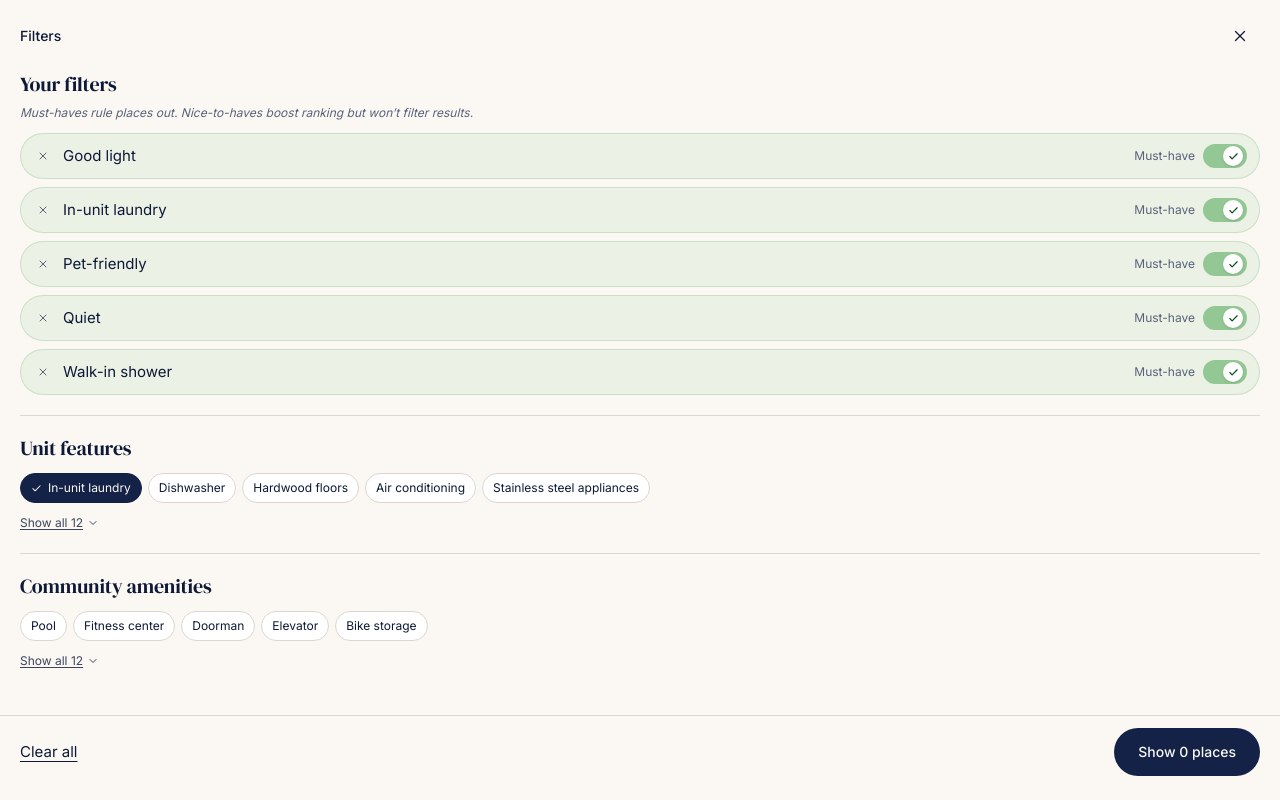
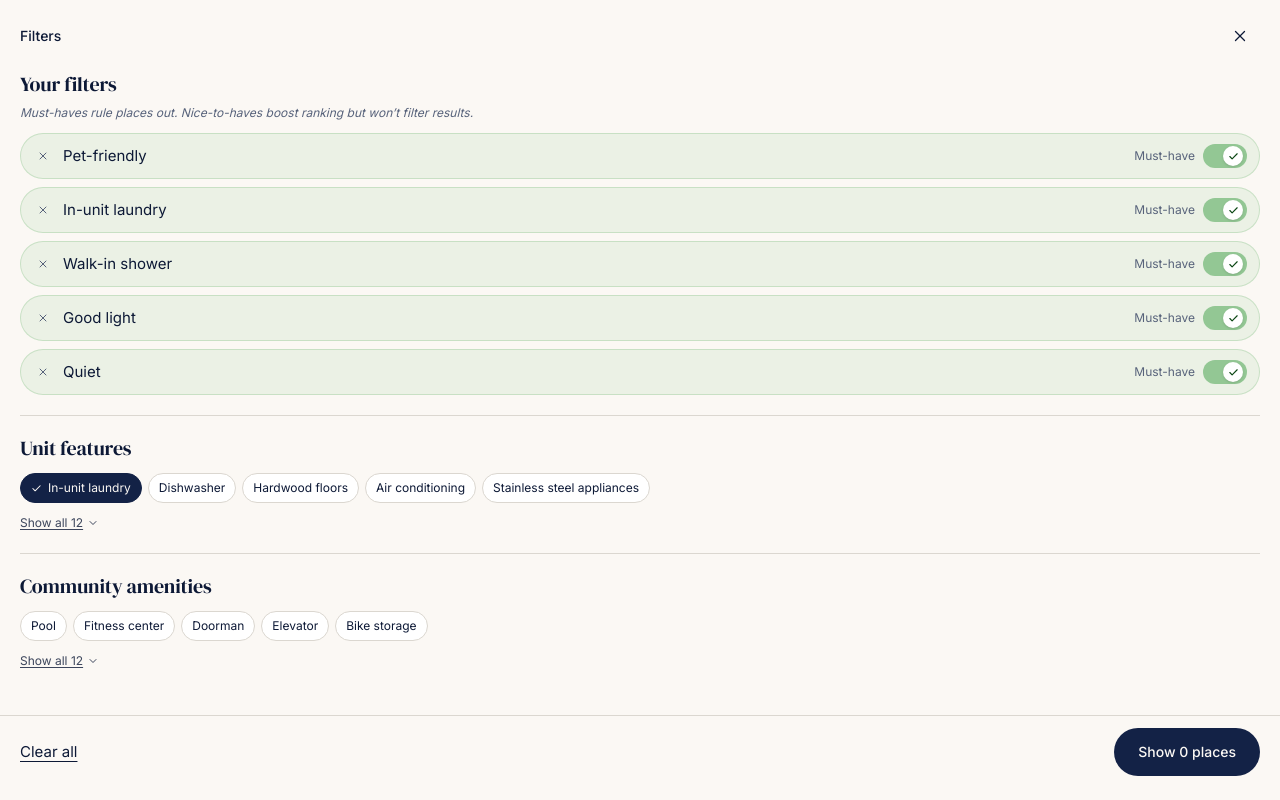
Before and after one commit to weiyan-design/aigentless, a Next.js app: page /results in a window 1280 px wide. Both pictures are taken after a click on the button 813 px from the left and 76 px from the top of the page. Built offline with nearby package versions, Linux system fonts and the light colour scheme.

Commit message:
Filter: preserve insertion order; toggling no longer reshuffles rows

```diff
--- a/src/components/filter-sheet.tsx
+++ b/src/components/filter-sheet.tsx
@@ -1,6 +1,6 @@
 "use client";
 
-import { useEffect, useMemo, useState } from "react";
+import { useEffect, useState } from "react";
 import { createPortal } from "react-dom";
 import { X, ChevronDown, Check } from "lucide-react";
 import { Button } from "@/components/ui/button";
@@ -23,31 +23,35 @@ type Selection = {
 
 const PREVIEW_COUNT = 5;
 
+// Selections live in a Map to preserve insertion order — toggling a row's
+// must-have state should NOT reorder the list. Sorting only happens when
+// the sheet is initially seeded.
 export function FilterSheet({ open, onClose, matchingCount }: Props) {
   const parse = useStore((s) => s.parse);
-  const [selections, setSelections] = useState<Record<string, Selection>>({});
+  const [selections, setSelections] = useState<Map<string, Selection>>(
+    () => new Map()
+  );
   const [unitExpanded, setUnitExpanded] = useState(false);
   const [amenitiesExpanded, setAmenitiesExpanded] = useState(false);
 
   // Seed selections from the dealbreaker parse whenever the sheet opens.
-  // Search-bar items default to must-have = true.
+  // Search-bar items default to must-have = true. Order: search-bar items
+  // first (in parse order), then any non-search picks already chosen.
   useEffect(() => {
     if (!open) return;
-    const seeded: Record<string, Selection> = {};
-    parse.forEach((d) => {
-      seeded[d.label] = {
-        label: d.label,
-        mustHave: true,
-        fromSearch: true,
-      };
-    });
     setSelections((prev) => {
-      // Preserve any already-selected non-search items
-      const merged: Record<string, Selection> = { ...seeded };
-      Object.values(prev).forEach((s) => {
-        if (!s.fromSearch && !merged[s.label]) merged[s.label] = s;
+      const next = new Map<string, Selection>();
+      parse.forEach((d) => {
+        next.set(d.label, {
+          label: d.label,
+          mustHave: true,
+          fromSearch: true,
+        });
       });
-      return merged;
+      prev.forEach((s, label) => {
+        if (!s.fromSearch && !next.has(label)) next.set(label, s);
+      });
+      return next;
     });
   }, [open, parse]);
 
@@ -61,48 +65,42 @@ export function FilterSheet({ open, onClose, matchingCount }: Props) {
     }
   }, [open]);
 
-  // Sort: must-haves first, then nice-to-haves; within each group,
-  // search-bar items first. Computed every render (hooks must run before
-  // any early return).
-  const sortedSelections = useMemo(() => {
-    return Object.values(selections).sort((a, b) => {
-      if (a.mustHave !== b.mustHave) return a.mustHave ? -1 : 1;
-      if (a.fromSearch !== b.fromSearch) return a.fromSearch ? -1 : 1;
-      return a.label.localeCompare(b.label);
-    });
-  }, [selections]);
-
   if (!open || typeof window === "undefined") return null;
 
   const toggleSelect = (label: string) => {
-    setSelections((s) => {
-      const next = { ...s };
-      if (next[label]) {
-        delete next[label];
+    setSelections((prev) => {
+      const next = new Map(prev);
+      if (next.has(label)) {
+        next.delete(label);
       } else {
-        // Newly selected non-search items default to must-have = false
-        next[label] = { label, mustHave: false, fromSearch: false };
+        // Newly selected items go to the end of the list with must-have OFF
+        next.set(label, { label, mustHave: false, fromSearch: false });
       }
       return next;
     });
   };
 
   const setMustHave = (label: string, mustHave: boolean) => {
-    setSelections((s) => ({
-      ...s,
-      [label]: { ...s[label], mustHave },
-    }));
-  };
-
-  const removeSelection = (label: string) => {
-    setSelections((s) => {
-      const next = { ...s };
-      delete next[label];
+    setSelections((prev) => {
+      const next = new Map(prev);
+      const cur = next.get(label);
+      if (cur) next.set(label, { ...cur, mustHave });
       return next;
     });
   };
 
-  const clearAll = () => setSelections({});
+  const removeSelection = (label: string) => {
+    setSelections((prev) => {
+      const next = new Map(prev);
+      next.delete(label);
+      return next;
+    });
+  };
+
+  const clearAll = () => setSelections(new Map());
+
+  // No sort — preserves insertion order so toggling never reshuffles rows.
+  const selectionList = Array.from(selections.values());
 
   return createPortal(
     <div className="fixed inset-0 z-50 bg-background flex flex-col sheet-backdrop-enter">
@@ -129,9 +127,9 @@ export function FilterSheet({ open, onClose, matchingCount }: Props) {
             Must-haves rule places out. Nice-to-haves boost ranking but
             won&rsquo;t filter results.
           </p>
-          {sortedSelections.length > 0 ? (
+          {selectionList.length > 0 ? (
             <div className="mt-3 space-y-2">
-              {sortedSelections.map((s) => (
+              {selectionList.map((s) => (
                 <SelectionRow
                   key={s.label}
                   selection={s}
@@ -153,7 +151,7 @@ export function FilterSheet({ open, onClose, matchingCount }: Props) {
         <ExpandableList
           title="Unit features"
           items={UNIT_FEATURES}
-          isSelected={(l) => !!selections[l]}
+          isSelected={(l) => selections.has(l)}
           onToggle={toggleSelect}
           expanded={unitExpanded}
           onExpandToggle={() => setUnitExpanded((v) => !v)}
@@ -165,7 +163,7 @@ export function FilterSheet({ open, onClose, matchingCount }: Props) {
         <ExpandableList
           title="Community amenities"
           items={COMMUNITY_AMENITIES}
-          isSelected={(l) => !!selections[l]}
+          isSelected={(l) => selections.has(l)}
           onToggle={toggleSelect}
           expanded={amenitiesExpanded}
           onExpandToggle={() => setAmenitiesExpanded((v) => !v)}
```
